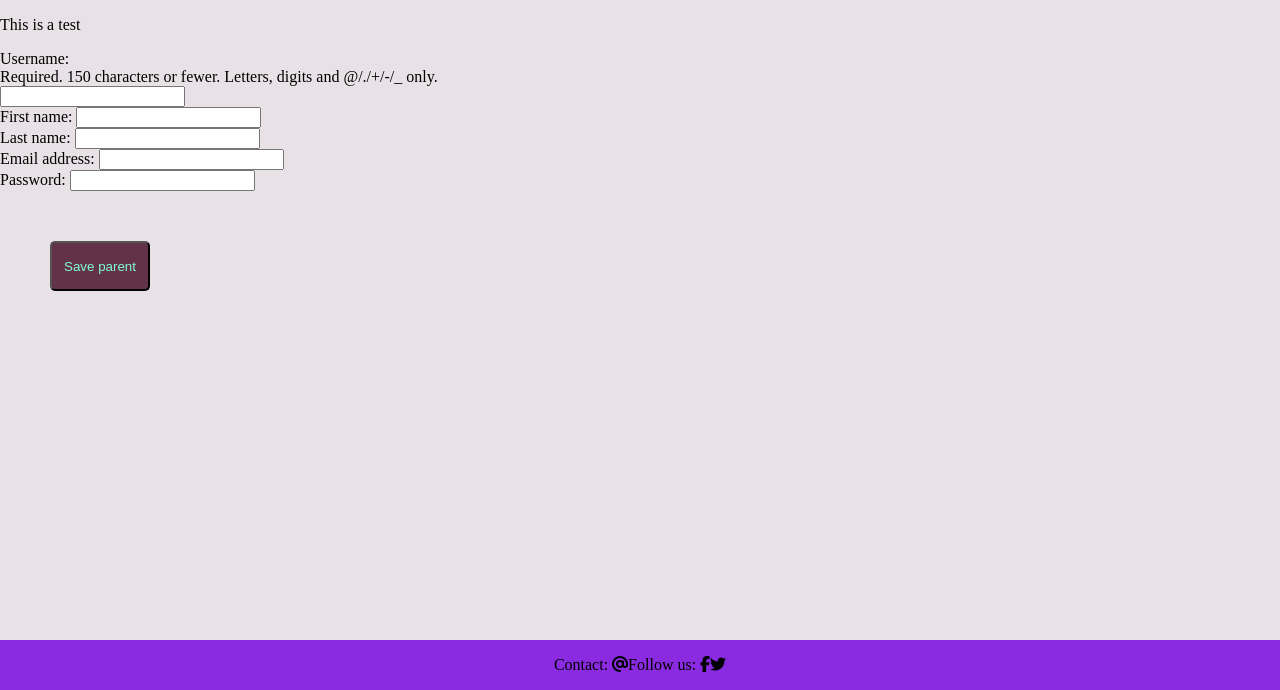
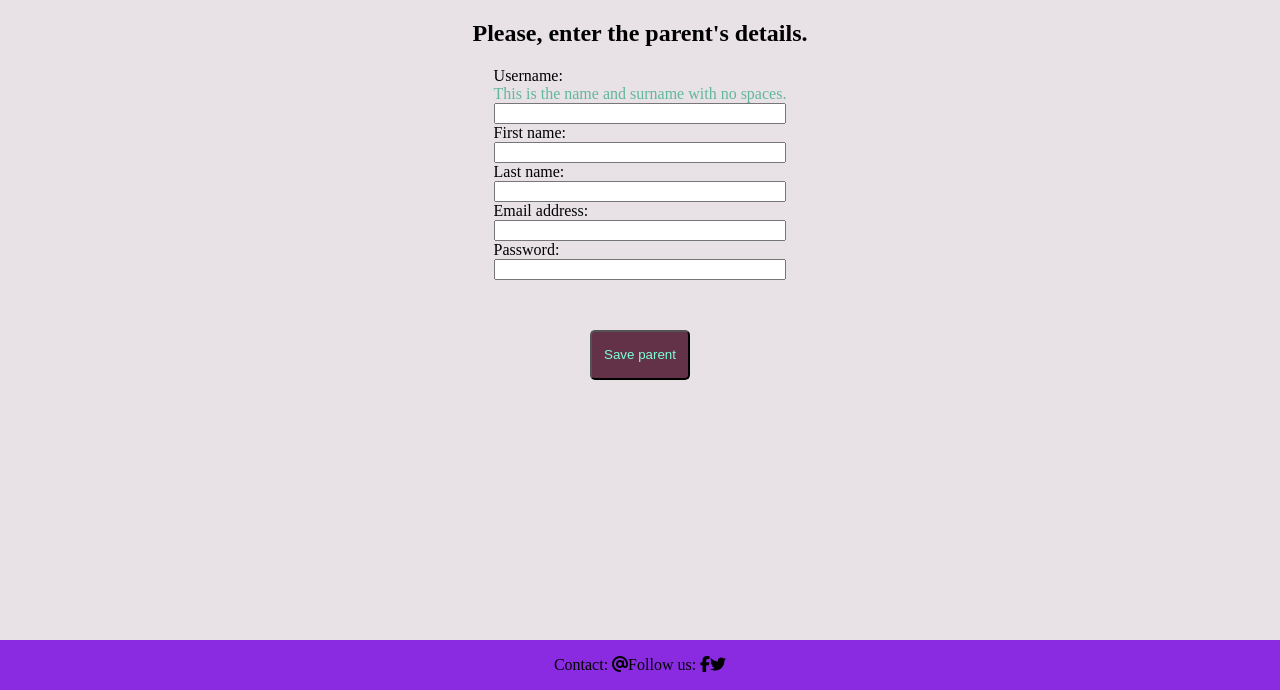
Before and after one commit to louisae452/Lucella-attendance-register, a Django app: page /newparent/ in a window 1280 px wide. Shown: the part 160-850 px from the top of the page. Run offline with Django 5.2, Linux system fonts and the light colour scheme; some libraries are stand-ins or nearby versions.

Commit message:
Add add_parentdata view

```diff
--- a/attendance/forms.py
+++ b/attendance/forms.py
@@ -23,4 +23,4 @@ class UserForm(forms.ModelForm):
 class ParentForm(forms.ModelForm):
     class Meta:
         model = Parent
-        fields = ('phone_number',)
+        fields = ('parent_name', 'phone_number',)
--- a/attendance/templates/attendance/new_parent.html
+++ b/attendance/templates/attendance/new_parent.html
@@ -3,23 +3,53 @@
 
 
 {% block content %}
-<p>This is a test</p>
-<div>
-    <form method="post">
-        {{ userform }}
-        {{ parentform }}
-        {% csrf_token %}
-        <button class="button" type="submit">Save parent</p>
-    </form>
 
+<div class="">
+    <div class="centercontent">
+        <h2>Please, enter the parent's details.</h2>
+    </div>
+    <div class="centercontent">
+        <form class="" method="post">
+            <div class="">
+                <div class="formfield">
+                    <label for="id_username">Username:</label>
+                    <div class="helptext" id="id_username_helptext">This is the name and surname with no spaces.</div>
+                    <input type="text" name="username" maxlength="150" required="" aria-describedby="id_username_helptext" id="id_username" fdprocessedid="tv07g">
+                </div>
+                <div class="formfield">
+                    <label for="id_first_name">First name:</label>
+                    <input type="text" name="first_name" maxlength="150" id="id_first_name" fdprocessedid="x9xzta">
+                </div>
+                <div class="formfield">
+                    <label for="id_last_name">Last name:</label>
+                    <input type="text" name="last_name" maxlength="150" id="id_last_name" fdprocessedid="xc9g0l">
+                </div>
+                <div class="formfield">
+                    <label for="id_email">Email address:</label>
+                    <input type="email" name="email" maxlength="254" id="id_email" fdprocessedid="1dzy9f">
+                </div>
+                <div class="formfield">
+                    <label for="id_password">Password:</label>
+                    <input type="text" name="password" maxlength="128" required="" id="id_password" fdprocessedid="ud009">
+                </div>
+                {% csrf_token %}
+            </div>
+            <div class="buttonfield">
+                <button class="button" type="submit" fdprocessedid="xpkd5x">Save parent</button>
+            </div>
+        </form>
+    </div>
 
+ <!--
+    <div>
+            {{ userform }}
+            {{ parentform }}
+            {% csrf_token %}
+            <button class="button" type="submit">Save parent</p>
+        </form>
 
-
-
-
-
-
-
+    </div>
+-->
 
 </div>
 
--- a/attendance/urls.py
+++ b/attendance/urls.py
@@ -10,6 +10,7 @@ urlpatterns = [
     path('landing/', LandingView.as_view(), name='landing'),
     path('newparent/', views.add_parent, name='newparent'),
     path('newstudent/', views.add_student, name='newstudent'),
+    path('parent/data', views.add_parentdata, name='parentdata'),
     path('student/', views.students_list, name='students'),
 
 
--- a/attendance/views.py
+++ b/attendance/views.py
@@ -40,23 +40,40 @@ def students_list(request):
 
 def add_parent(request):
     userform = UserForm()
+
     if request.method == "POST":
         userform = UserForm(data=request.POST)
         if userform.is_valid():
-            user = userform.save()
+            newuser = userform.save()
             group = Group.objects.get(name="parent")
-            user.groups.add(group)
-
-            return redirect('landing')
+            newuser.groups.add(group)
+            return redirect('parentdata')
 
     return render(
         request,
         "attendance/new_parent.html",
         {
-            'userform':userform,
-            #'parentform': parentform
+            'userform': userform,
         }
     )
+
+def add_parentdata(request):
+    parentform = ParentForm()
+    if request.method == "POST":
+        parentform = ParentForm(data=request.POST)
+        if parentform.is_valid():
+            parentform.save()
+            return redirect('landing')
+    return render(
+        request,
+        "attendance/parentdata.html",
+        {
+            'parentform': parentform,
+        }
+    )
+
+
+
 def add_student(request):
 
     studentform = StudentForm
@@ -64,12 +81,9 @@ def add_student(request):
         studentform = StudentForm(data=request.POST)
         if studentform.is_valid():
             studentform.save()
-
-
             return redirect('landing')
     return render(
         request,
-
        "attendance/new_student.html",
        {
            'studentform': studentform,
--- a/lucella_attendance/settings.py
+++ b/lucella_attendance/settings.py
@@ -27,7 +27,7 @@ TEMPLATES_DIR = os.path.join(BASE_DIR, 'templates')
 SECRET_KEY = 'django-insecure-szp)me@dc@kjkca0^_99r02^v0uyqwwpwa0+(67f(v61)mchls'
 
 # SECURITY WARNING: don't run with debug turned on in production!
-DEBUG = True
+DEBUG = False
 
 ALLOWED_HOSTS = ['.herokuapp.com', '127.0.0.1']
 
--- a/static/css/style.css
+++ b/static/css/style.css
@@ -101,7 +101,7 @@ td, th {
 }
 /* End of students_list.html styling */
 
-/* Authentification pages styling */
+/* Authentication pages styling */
 .pagecontent {
     display:flex;
 
@@ -127,3 +127,22 @@ td, th {
 form label {
     text-align: left;
 }
+/* End of authenticatn pages styling */
+/* Add new parent and student pages styling */
+.centercontent {
+    display: flex;
+    flex-direction: column;
+    align-items: center;
+
+}
+.formfield {
+    display:flex;
+    flex-direction: column;
+}
+.buttonfield {
+    display:flex;
+    justify-content: center;
+}
+.helptext {
+    color:rgb(97, 183, 155);
+}
```
Also changed, not shown: attendance/templates/attendance/parentdata.html (added, +18 -0 lines).
